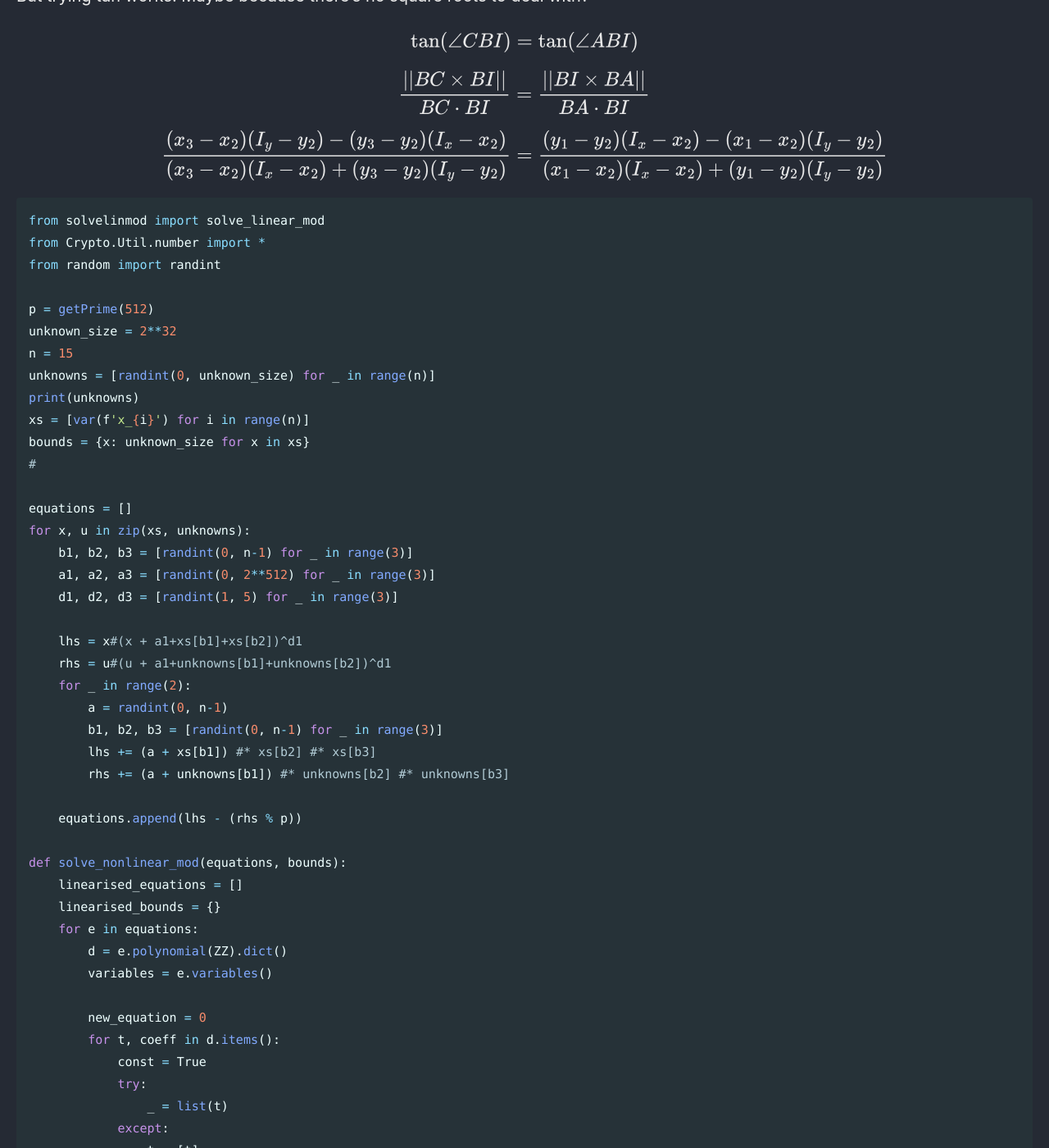
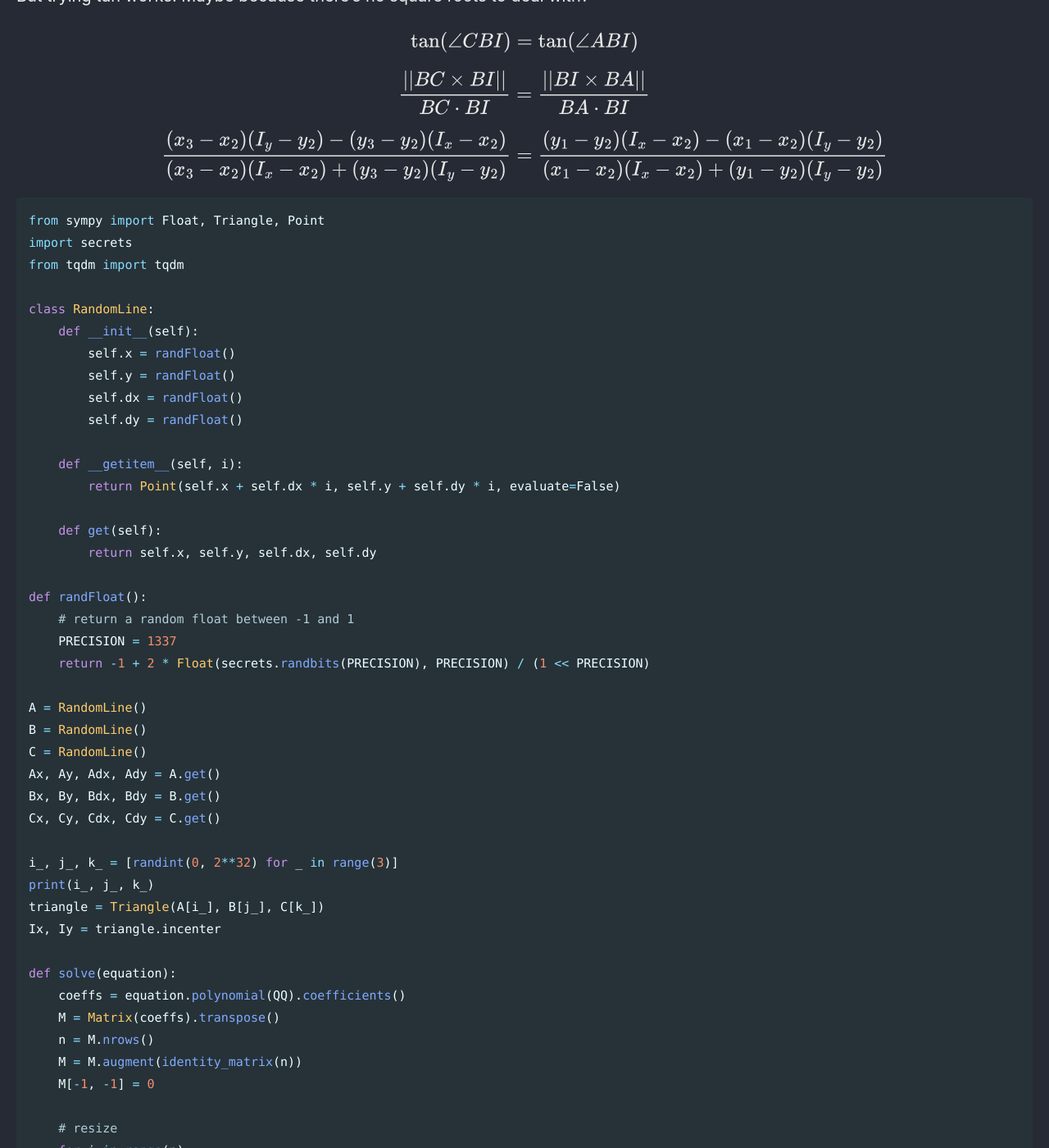
Before and after one commit to Connor-McCartney/Connor-McCartney.github.io, a Jekyll site: the page built from _pages/cryptography/other/Geometry-Hash-Balsn-CTF-2023.md, in a window 1280 px wide and 1400 px high, scrolled down 16016 px. Shown: the whole window at 82% size. Built offline with Jekyll 4.4.1, drawn with Linux system fonts in a browser that asks for light colours; cached includes are drawn as plain includes; some of the changed text lies outside the part shown.

Commit message:
Update Geometry-Hash-Balsn-CTF-2023.md

````diff
--- a/_pages/cryptography/other/Geometry-Hash-Balsn-CTF-2023.md
+++ b/_pages/cryptography/other/Geometry-Hash-Balsn-CTF-2023.md
@@ -587,78 +587,63 @@ $$\frac{||BC \times BI||}{BC \cdot BI} = \frac{||BI \times BA||}{BA \cdot BI}$$
 $$\frac{(x_3-x_2)(I_y-y_2) - (y_3-y_2)(I_x-x_2)}{(x_3-x_2)(I_x-x_2) + (y_3-y_2)(I_y-y_2)} = \frac{(y_1-y_2)(I_x-x_2) - (x_1-x_2)(I_y-y_2)}{(x_1-x_2)(I_x-x_2) + (y_1-y_2)(I_y-y_2)}$$
 
 ```python
-from solvelinmod import solve_linear_mod
-from Crypto.Util.number import *
-from random import randint
+from sympy import Float, Triangle, Point
+import secrets
+from tqdm import tqdm
 
-p = getPrime(512)
-unknown_size = 2**32
-n = 15
-unknowns = [randint(0, unknown_size) for _ in range(n)]
-print(unknowns)
-xs = [var(f'x_{i}') for i in range(n)]
-bounds = {x: unknown_size for x in xs}
-#
+class RandomLine:
+    def __init__(self):
+        self.x = randFloat()
+        self.y = randFloat()
+        self.dx = randFloat()
+        self.dy = randFloat()
 
-equations = []
-for x, u in zip(xs, unknowns):
-    b1, b2, b3 = [randint(0, n-1) for _ in range(3)]
-    a1, a2, a3 = [randint(0, 2**512) for _ in range(3)]
-    d1, d2, d3 = [randint(1, 5) for _ in range(3)]
+    def __getitem__(self, i):
+        return Point(self.x + self.dx * i, self.y + self.dy * i, evaluate=False)
 
-    lhs = x#(x + a1+xs[b1]+xs[b2])^d1
-    rhs = u#(u + a1+unknowns[b1]+unknowns[b2])^d1
-    for _ in range(2):
-        a = randint(0, n-1)
-        b1, b2, b3 = [randint(0, n-1) for _ in range(3)]
-        lhs += (a + xs[b1]) #* xs[b2] #* xs[b3]
-        rhs += (a + unknowns[b1]) #* unknowns[b2] #* unknowns[b3]
+    def get(self):
+        return self.x, self.y, self.dx, self.dy
 
-    equations.append(lhs - (rhs % p))
+def randFloat():
+    # return a random float between -1 and 1
+    PRECISION = 1337
+    return -1 + 2 * Float(secrets.randbits(PRECISION), PRECISION) / (1 << PRECISION)
 
-def solve_nonlinear_mod(equations, bounds):
-    linearised_equations = []
-    linearised_bounds = {}
-    for e in equations:
-        d = e.polynomial(ZZ).dict()
-        variables = e.variables()
+A = RandomLine()
+B = RandomLine()
+C = RandomLine()
+Ax, Ay, Adx, Ady = A.get()
+Bx, By, Bdx, Bdy = B.get()
+Cx, Cy, Cdx, Cdy = C.get()
 
-        new_equation = 0
-        for t, coeff in d.items():
-            const = True
-            try:
-                _ = list(t)
-            except:
-                t = [t]
-            v = ""
-            b = 1
-            for j, i in enumerate(t):
-                if i != 0:
-                    v += str(variables[j]) + "__" + str(i)
-                    b *= bounds[variables[j]] ** i
-                    const = False
-            if const:
-                new_equation += coeff
-                continue
-            v = var(v)
-            linearised_bounds[v] = b
-            new_equation += coeff * v
-        linearised_equations.append((new_equation == 0, p))
+i_, j_, k_ = [randint(0, 2**32) for _ in range(3)]
+print(i_, j_, k_)
+triangle = Triangle(A[i_], B[j_], C[k_])
+Ix, Iy = triangle.incenter
 
-    solve = solve_linear_mod(linearised_equations, linearised_bounds)
-    if solve == None:
-        print('fail')
-        return
-    ret = [solve[var(f'x_{i}__1')] for i in range(len(equations))]
-    print(ret)
-    print(ret == unknowns)
-    """
-    for a, b in zip(solve.values(), linearised_bounds.values()):
-        print(Integer(a).nbits(), Integer(b).nbits())
-    print(linearised_bounds)
-    """
-    return ret
+def solve(equation):
+    coeffs = equation.polynomial(QQ).coefficients()
+    M = Matrix(coeffs).transpose()
+    n = M.nrows()
+    M = M.augment(identity_matrix(n))
+    M[-1, -1] = 0
 
+    # resize
+    for i in range(n):
+        M[i, 0] = M[i, 0] * 10**1337
 
-solve_nonlinear_mod(equations, bounds)
+    M = M.LLL()
+    print(M[0][-4:])
+
+i, j, k = var('i'), var('j'), var('k')
+x1, y1 = Ax + Adx*i, Ay + Ady*i
+x2, y2 = Bx + Bdx*j, By + Bdy*j
+x3, y3 = Cx + Cdx*k, Cy + Cdy*k
+
+lhs = ((x3-x2)*(Iy-y2)-(y3-y2)*(Ix-x2)) * ((x1-x2)*(Ix-x2)+(y1-y2)*(Iy-y2))
+rhs = ((y1-y2)*(Ix-x2)-(x1-x2)*(Iy-y2)) * ((x3-x2)*(Ix-x2)+(y3-y2)*(Iy-y2))
+equation = lhs - rhs
+
+print(int(lhs(i=i_, j=j_, k=k_)) == int(rhs(i=i_, j=j_, k=k_)))
+solve(equation)
 ```
````
